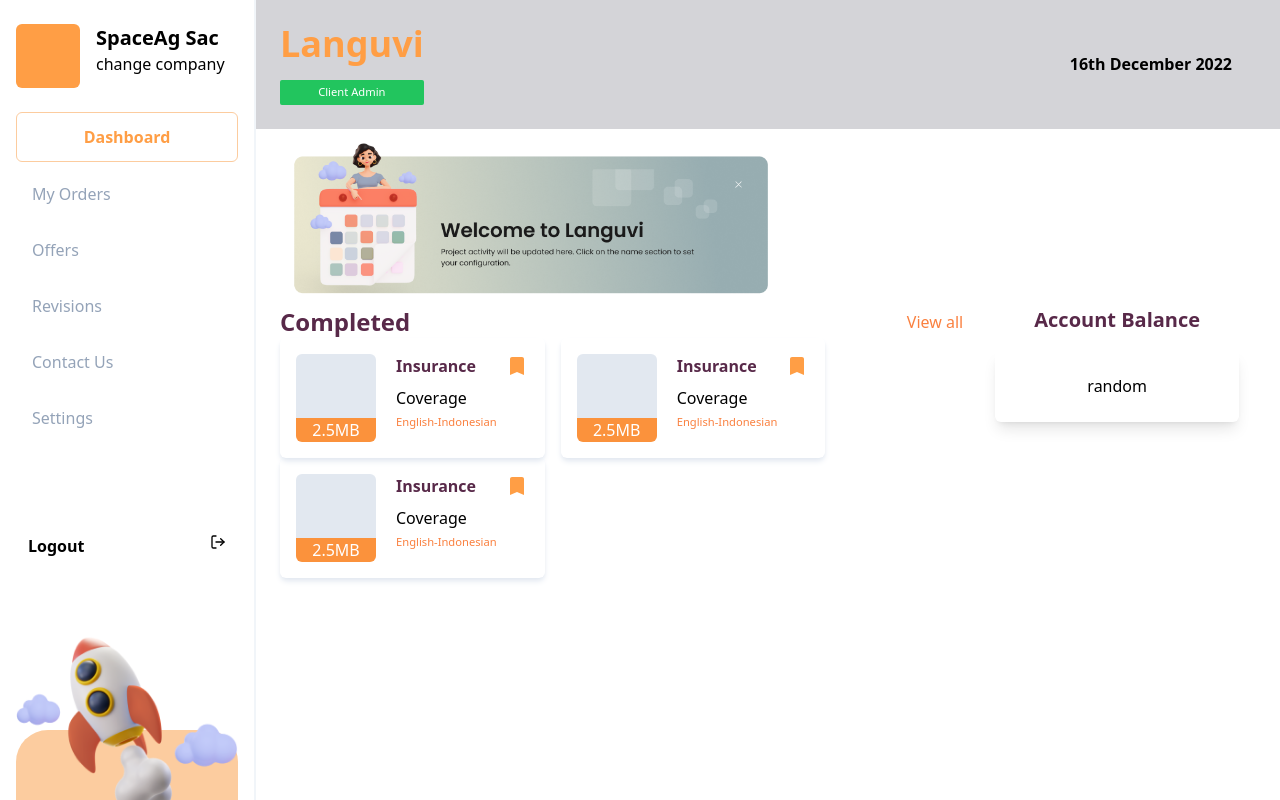
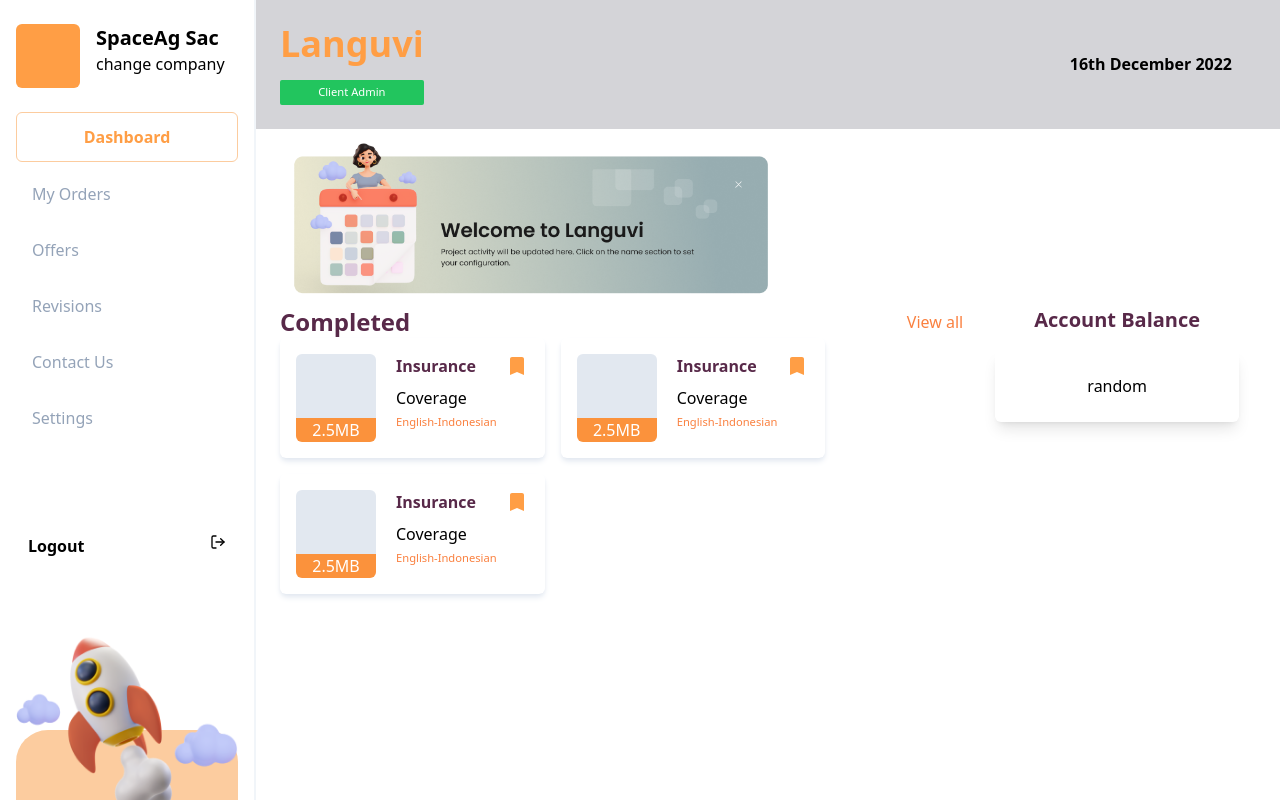
Before and after one commit to AfolabiOlajide/languvi, a React (Create React App) app: page /client/dashboard in a window 1280 px wide. Built offline with nearby package versions, Linux system fonts and the light colour scheme.

Commit message:
changed gap on dashboard completed section

```diff
--- a/src/components/ClientDashboard/DashboardContainer/Dashboard.js
+++ b/src/components/ClientDashboard/DashboardContainer/Dashboard.js
@@ -22,7 +22,7 @@ const Dashboard = () => {
                             <h2 className='font-bold text-headerText text-2xl'>Completed</h2>
                             <Link to="" className='text-linkColor'>View all</Link>
                         </div>
-                        <div className="items flex flex-wrap flex-rows gap-x-4 ">
+                        <div className="items flex flex-wrap flex-rows gap-4 ">
                             {/* item */}
                             <div className="item p-4 shadow-md shadow-slate-200 rounded-md flex gap-x-5">
                                 <div className="left">
```
